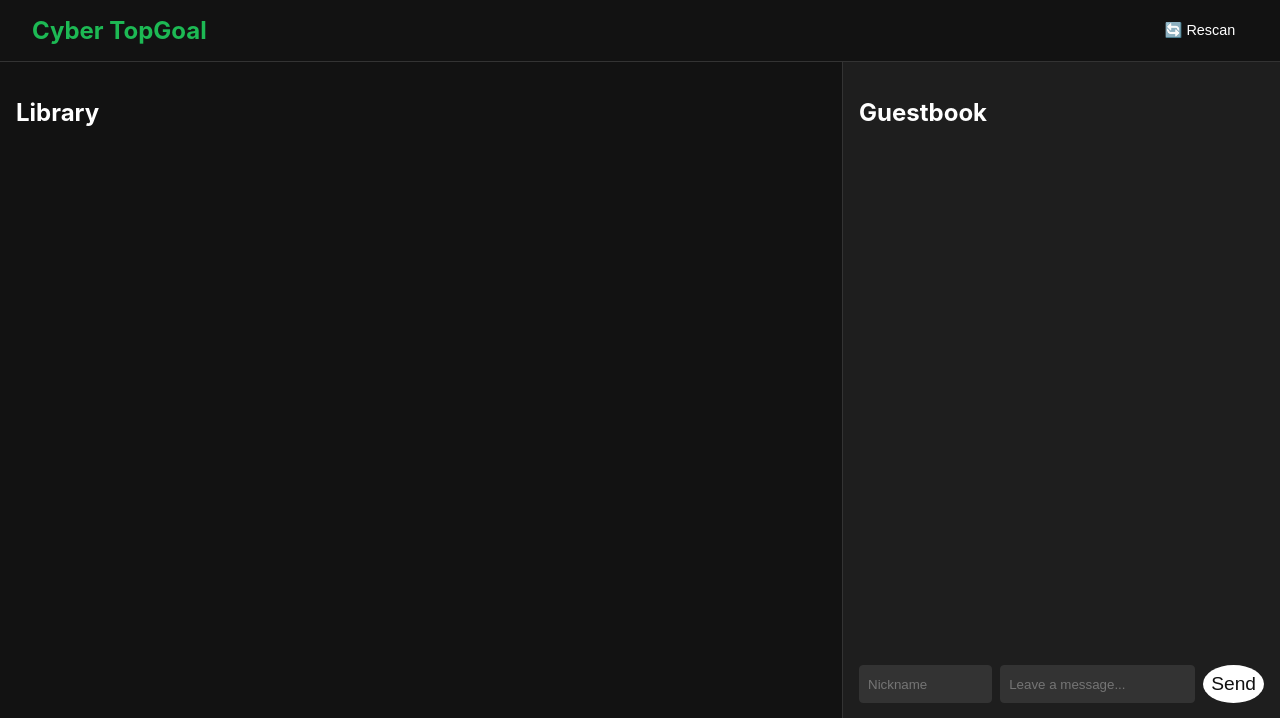
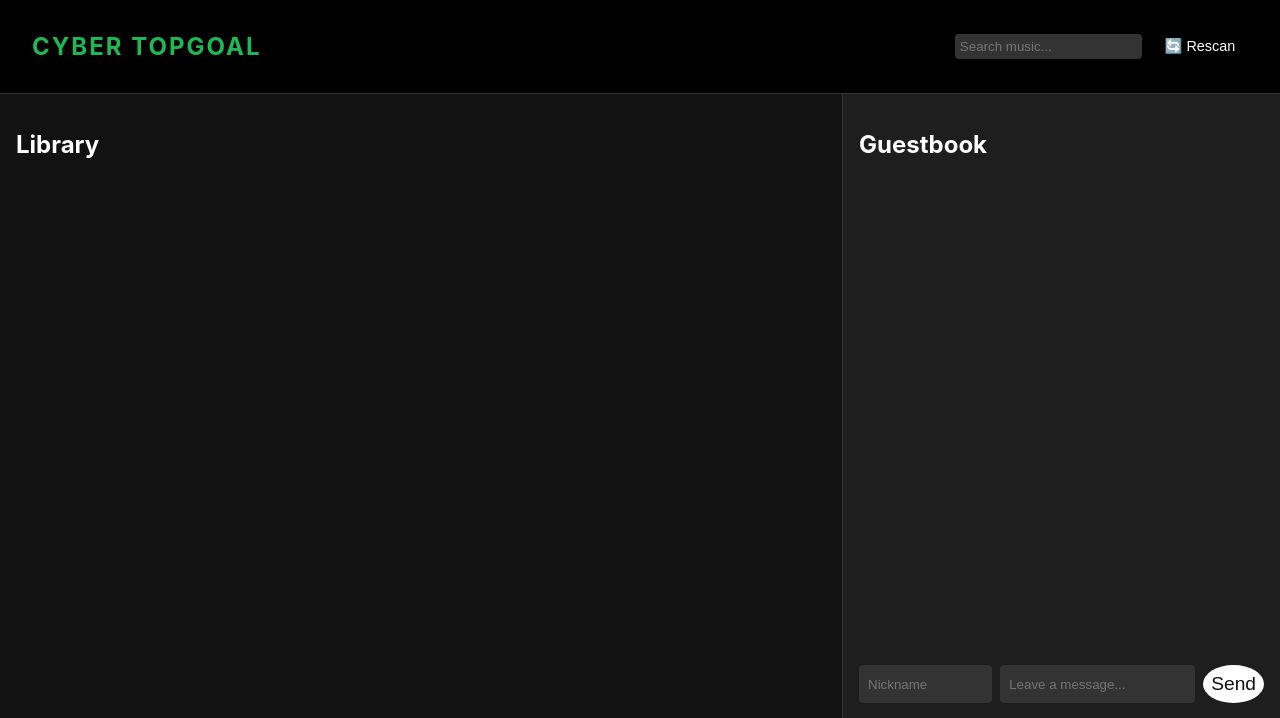
Before and after one commit to yangarch/cyber-topgoal, a FastAPI app: page / in a window 1280 px wide. Shown: the top 718 px of the page. Run offline with FastAPI, Linux system fonts and the light colour scheme; data that the repository does not hold is empty.

Commit message:
Fix searching logic

```diff
--- a/static/app.js
+++ b/static/app.js
@@ -38,9 +38,22 @@ async function fetchLibrary() {
     }
 }
 
-function renderLibrary() {
+// Search Logic
+const searchInput = document.getElementById('search-input');
+
+function renderLibrary(filterText = '') {
     trackListEl.innerHTML = '';
-    library.forEach((track) => {
+
+    // Filter library
+    const filtered = library.filter(track => {
+        if (!filterText) return true;
+        const term = filterText.toLowerCase();
+        return (track.title && track.title.toLowerCase().includes(term)) ||
+            (track.artist && track.artist.toLowerCase().includes(term)) ||
+            (track.album && track.album.toLowerCase().includes(term));
+    });
+
+    filtered.forEach((track) => {
         const li = document.createElement('li');
         li.className = 'track-item';
         li.dataset.id = track.id;
@@ -220,6 +233,10 @@ function setupEventListeners() {
         }
     });
 
+    searchInput.addEventListener('input', (e) => {
+        renderLibrary(e.target.value);
+    });
+
     audioPlayer.addEventListener('ended', nextTrack);
 
     commentForm.addEventListener('submit', postComment);
--- a/static/style.css
+++ b/static/style.css
@@ -19,17 +19,32 @@ body {
 }
 
 header {
+    background: #000;
     padding: 1rem 2rem;
-    border-bottom: 1px solid var(--border-color);
+    display: flex;
+    justify-content: space-between;
+    align-items: center;
+    border-bottom: 1px solid #333;
+}
+
+header h1 {
+    font-size: 1.5rem;
+    font-weight: 700;
+    color: #1db954;
+    text-transform: uppercase;
+    letter-spacing: 2px;
+}
+
+.header-right {
     display: flex;
     align-items: center;
-    justify-content: space-between;
 }
 
-h1 {
-    margin: 0;
-    font-size: 1.5rem;
-    color: var(--accent-color);
+#search-input {
+    background: #333;
+    border: none;
+    color: #fff;
+    border-radius: 4px;
 }
 
 main {
--- a/templates/index.html
+++ b/templates/index.html
@@ -10,8 +10,14 @@
 
 <body>
     <header>
-        <h1>Cyber TopGoal</h1>
-        <button id="btn-rescan" style="font-size: 0.9rem; padding: 0.3rem 0.8rem;">🔄 Rescan</button>
+        <div class="header-left">
+            <h1>Cyber TopGoal</h1>
+        </div>
+        <div class="header-right">
+            <input type="text" id="search-input" placeholder="Search music..."
+                style="padding: 0.3rem; margin-right: 10px;">
+            <button id="btn-rescan" style="font-size: 0.9rem; padding: 0.3rem 0.8rem;">🔄 Rescan</button>
+        </div>
     </header>
 
     <main>
```
Also changed, not shown: scripts/make_placeholder.py (added, +42 -0 lines), scripts/__init__.py (added).
